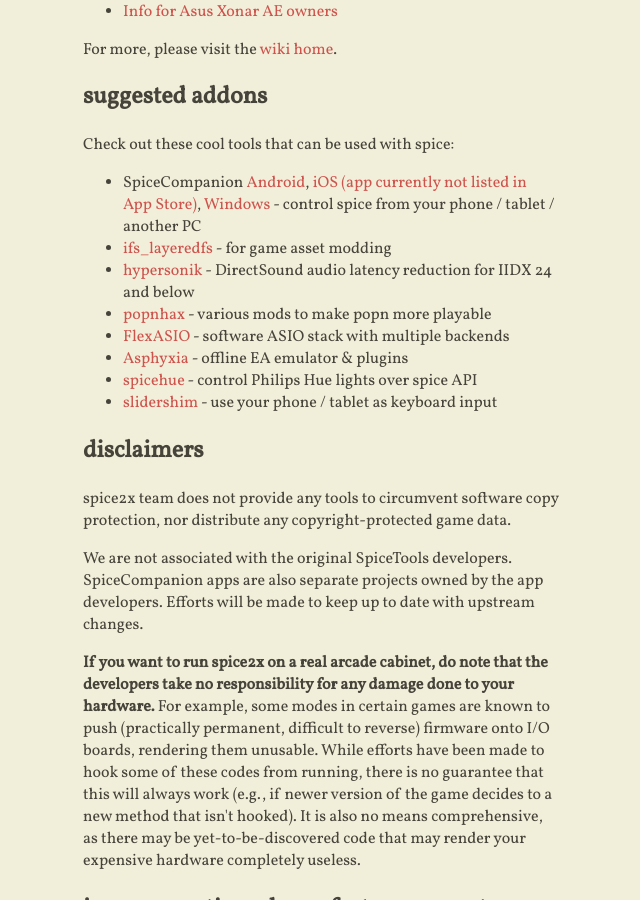
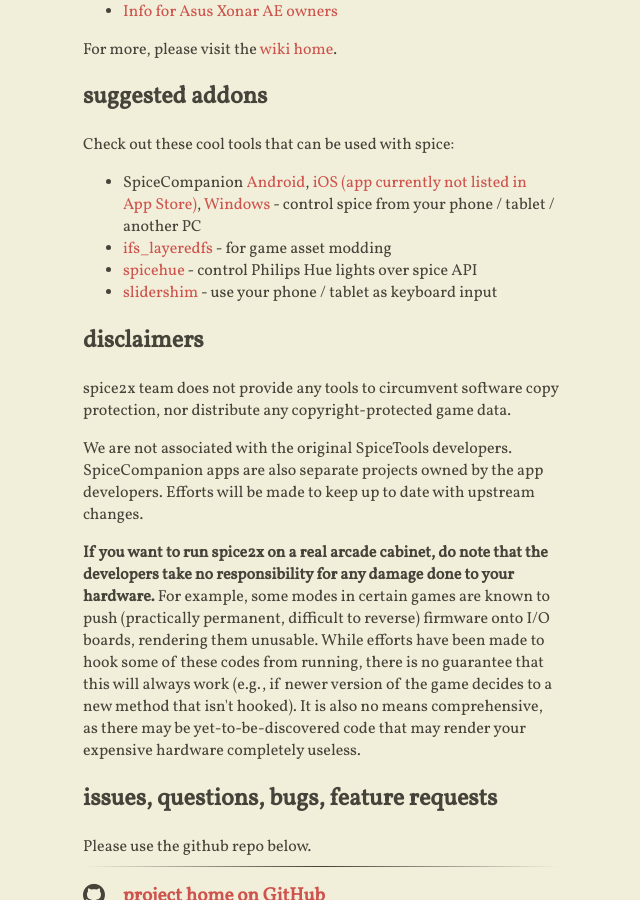
Before and after one commit to spice2x/spice2x.github.io, a Jekyll site: the page built from docs/index.html, in a window 1280 px wide and 900 px high, scrolled down 1890 px. Shown: the whole window, without its empty margins (421-1061 px from the left). Built offline with Jekyll 4.4.1, drawn with Linux system fonts in a browser that asks for light colours; nearby versions of some CDN libraries.

Commit message:
Update links

```diff
--- a/docs/_includes/content.html
+++ b/docs/_includes/content.html
@@ -140,18 +140,6 @@
     <a href="https://github.com/mon/ifs_layeredfs">ifs_layeredfs</a> - for game asset modding
   </li>
   <li>
-    <a href="https://github.com/decafcode/hypersonik">hypersonik</a> - DirectSound audio latency reduction for IIDX 24 and below
-  </li>
-  <li>
-    <a href="https://github.com/CrazyRedMachine/popnhax">popnhax</a> - various mods to make popn more playable
-  </li>
-  <li>
-    <a href="https://github.com/dechamps/FlexASIO">FlexASIO</a> - software ASIO stack with multiple backends
-  </li>
-  <li>
-    <a href="https://asphyxia-core.github.io/">Asphyxia</a> - offline EA emulator & plugins
-  </li>
-  <li>
     <a href="https://github.com/kinetic-flow/spicehue">spicehue</a> - control Philips Hue lights over spice API
   </li>
   <li>
```
